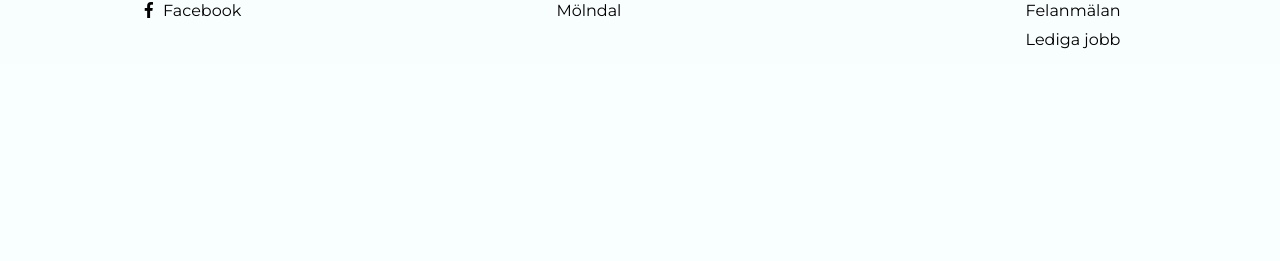
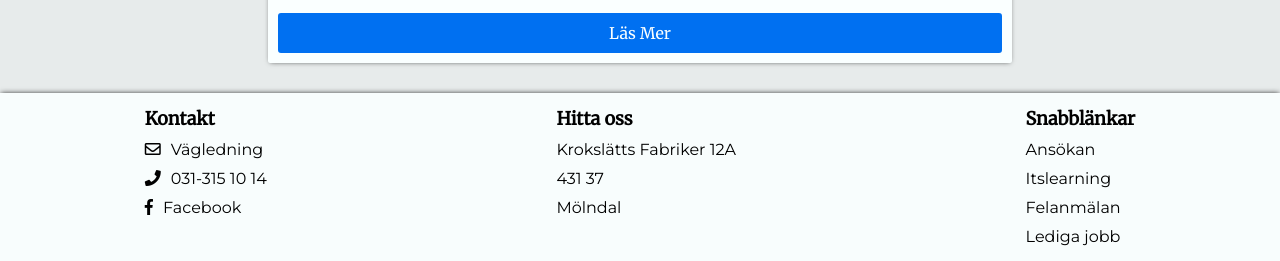
Before and after one commit to pnilssson/projektuppgift, a PHP site: page /nyheter.php in a window 1280 px wide. Shown: the part 1084-1345 px from the top of the page. Before the commit the page ends 1133 px from the top, so only its background shows below. Run offline with PHP 8.4, Linux system fonts and the light colour scheme; tables that the repository leaves empty or names only in its code hold one stand-in row (values such as "Sample post"); data that the repository does not hold is empty; style sheets or scripts are compiled from the project's sources; some libraries are stand-ins or nearby versions.

Commit message:
ändrat lite här och var

```diff
--- a/webbprojekt/data/footer.json
+++ b/webbprojekt/data/footer.json
@@ -33,8 +33,8 @@
   "fastLinks":[
     "#",
     "https://campusmolndal.itslearning.com/",
-    "#",
-    "https://www.molndal.se/startsida/kommun-och-politik/insyn-och-paverkan/synpunkter-och-felanmalan.html"
+    "https://www.molndal.se/startsida/kommun-och-politik/insyn-och-paverkan/synpunkter-och-felanmalan.html",
+    "#"
   ],
 
   "fastText": [
--- a/webbprojekt/php/load_big_news.php
+++ b/webbprojekt/php/load_big_news.php
@@ -14,6 +14,7 @@
     echo "<h4>".$row['newsTitle']."</h4>";
     echo "<p class='news-date'>".$row['newsDate']."</p>";
     echo "<a href='#'><p class='news-text'>".$row['newsText']."</p></a>";
+    echo "<a href='#'><p class='read-more'>Läs Mer</a></p>";
     echo "</article>";
     $i++;
     if ($i == 5){
--- a/webbprojekt/style/indexstyle.css
+++ b/webbprojekt/style/indexstyle.css
@@ -57,7 +57,7 @@
 }
 
 .top-image {
-  background: url("../img/campus-entry-400-dark.jpg") no-repeat center;
+  background: url("../img/campus-house-400-dark.jpg") no-repeat center;
   height: 400px;
   box-shadow: 0 1px 5px -2px rgba(0, 0, 0, 0.75);
   color: #FAFFFF;
@@ -68,6 +68,7 @@
   top: 20%;
   margin: 0 20% 0 5%;
   padding: 10px;
+  font-size: 16px;
 }
 
 .top-image h3 {
--- a/webbprojekt/style/indexstyle.scss
+++ b/webbprojekt/style/indexstyle.scss
@@ -64,7 +64,7 @@
   }
 
   .top-image {
-    background: url("../img/campus-entry-400-dark.jpg") no-repeat center;
+    background: url("../img/campus-house-400-dark.jpg") no-repeat center;
     height: 400px;
     box-shadow: 0 1px 5px -2px rgba(0, 0, 0, 0.75);
     color: #FAFFFF;
@@ -74,6 +74,7 @@
     top: 20%;
     margin: 0 20% 0 5%;
     padding: 10px;
+    font-size: 16px;
   }
   .top-image h3 {
     position: relative;
--- a/webbprojekt/style/nyheter.css
+++ b/webbprojekt/style/nyheter.css
@@ -1,5 +1,5 @@
 body {
-  background-color: #E7EBEB;
+  background-color: #FAFFFF;
 }
 
 a:link {
@@ -20,12 +20,44 @@
   box-shadow: 0 0 2px 1px black;
 }
 
+.read-more {
+  border: 2px #0070F1 solid;
+  border-radius: 3px;
+  margin-top: 10px;
+  padding: 7px;
+  text-align: center;
+  font-family: font-family, "Merriweather", serif;
+  color: #FAFFFF;
+  background-color: #0070F1;
+  transition: all 0.2s;
+}
+.read-more a {
+  color: #FAFFFF;
+  text-decoration: none;
+}
+
+.read-more:hover {
+  background-color: #FAFFFF;
+  color: #0070F1;
+  cursor: pointer;
+}
+
+.read-more:hover a {
+  color: #0070F1;
+}
+
 .news-grid-container {
+  background-color: #FAFFFF;
   padding: 10px;
-  margin: 20px 10px 30px 10px;
+  margin: 20px 10px 10px 10px;
 }
 .news-grid-container img {
   width: 100%;
+  height: auto;
+}
+
+.grids-news {
+  margin-bottom: 20px;
 }
 
 .news-top-image {
@@ -38,12 +70,17 @@
 .headline {
   font-size: 11px;
   padding: 10px 10px 0px 10px;
-  margin-bottom: 10px;
+  margin-bottom: 20px;
 }
 
 /*Tablet*/
 @media (min-width: 768px) {
+  body {
+    background-color: #E7EBEB;
+  }
+
   .news-grid-container {
+    background-color: #E7EBEB;
     display: grid;
     grid-column-gap: 0px;
     grid-row-gap: 0px;
@@ -60,10 +97,7 @@
     padding: 10px 10px 0px 10px;
   }
   .grids-news img {
-    display: block;
-    margin-left: auto;
-    margin-right: auto;
-    width: 70%;
+    width: 100%;
   }
   .grids-news img:hover {
     box-shadow: 0 0 2px 1px black;
@@ -78,7 +112,8 @@
     background-color: #FAFFFF;
     box-shadow: 0 1px 5px -2px rgba(0, 0, 0, 0.75);
   }
+
+  /* Computer*/
 }
-/* Computer*/
 
 /*# sourceMappingURL=nyheter.css.map */
--- a/webbprojekt/style/nyheter.scss
+++ b/webbprojekt/style/nyheter.scss
@@ -3,9 +3,8 @@
 $primary-blue: #0070F1;
 $secondary-blue: #70C4FF;
 
-
 body{
-  background-color: #E7EBEB;
+  background-color: #FAFFFF;
 }
 a:link{
   text-decoration: none;
@@ -21,18 +20,41 @@
 img:hover{
     box-shadow: 0 0 2px 1px rgb(0, 0, 0);
 }
-
-
+.read-more{
+  border: 2px #0070F1 solid;
+  border-radius: 3px;
+  margin-top: 10px;
+  padding: 7px;
+  text-align: center;
+  font-family: font-family, "Merriweather", serif;
+  color: #FAFFFF;
+  background-color: #0070F1;
+  transition: all 0.2s;
+  a {
+    color: #FAFFFF;
+    text-decoration: none;
+  }
+}
+.read-more:hover{
+  background-color: #FAFFFF;
+  color: #0070F1;
+  cursor: pointer;
+}
+.read-more:hover a {
+  color: #0070F1;
+}
 // Grid
 .news-grid-container {
-  //Fbackground-color: #2196F3;
+  background-color: #FAFFFF;
   padding: 10px;
-  margin: 20px 10px 30px 10px;
-
+  margin: 20px 10px 10px 10px;
   img {
     width: 100%;
+    height: auto;
   }
-
+}
+.grids-news{
+  margin-bottom: 20px;
 }
 .news-top-image {
   background: url("../img/newsImages/newspaper1.jpg") no-repeat center;
@@ -43,20 +65,24 @@
 .headline {
   font-size: 11px;
   padding: 10px 10px 0px 10px;
-  margin-bottom: 10px;
+  margin-bottom: 20px;
 }
 
 
 /*Tablet*/
 @media (min-width: 768px) {
+
+  body{
+    background-color: #E7EBEB;
+  }
   .news-grid-container {
+    background-color: #E7EBEB;
     display: grid;
     grid-column-gap: 0px;
     grid-row-gap: 0px;
     grid-template-columns: repeat(5, 1fr);
     grid-template-rows: minmax(30px, 100px);
   }
-
   .grids-news {
     background-color: #FAFFFF;
     grid-column: 2/5;
@@ -65,10 +91,7 @@
     margin: 0px 0px 10px 0px;
     padding: 10px 10px 0px 10px;
     img {
-      display: block;
-      margin-left: auto;
-      margin-right: auto;
-      width: 70%;
+      width: 100%;
     }
     img:hover{
       box-shadow: 0 0 2px 1px rgb(0, 0, 0);
@@ -83,9 +106,8 @@
     background-color: #FAFFFF;
     box-shadow: 0 1px 5px -2px rgba(0,0,0,0.75);
   }
-}
 
 /* Computer*/
 @media (min-width: 1132px) {
 
-}
+}}
--- a/webbprojekt/utbildningar.html
+++ b/webbprojekt/utbildningar.html
@@ -23,7 +23,7 @@
         <li><a href="#"><i class="fas fa-mobile-alt icon"></i>Kontakta oss</a></li>
     </ul>
 </nav>
-<div id="spaceTop"><img src="img/campus-house-400px.jpg"></div>
+<div id="spaceTop"><img src="img/campus-entry-400.jpg"></div>
 <section class="grid-container">
     <div class="grid-header">
         <div><h2 class="header">Yrkeshögskola</h2></div>
```
Also changed, not shown: webbprojekt/index.php (+6 -5 lines).
